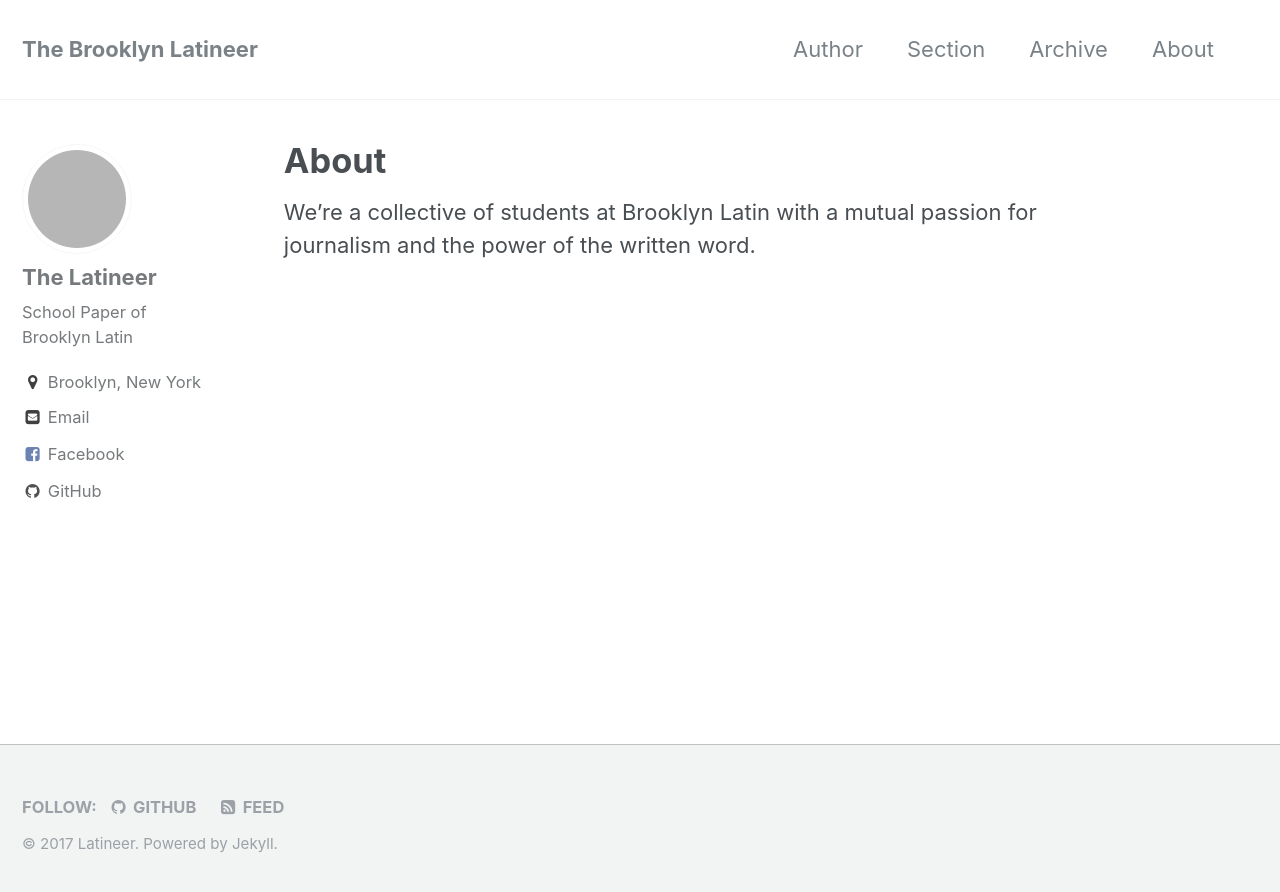
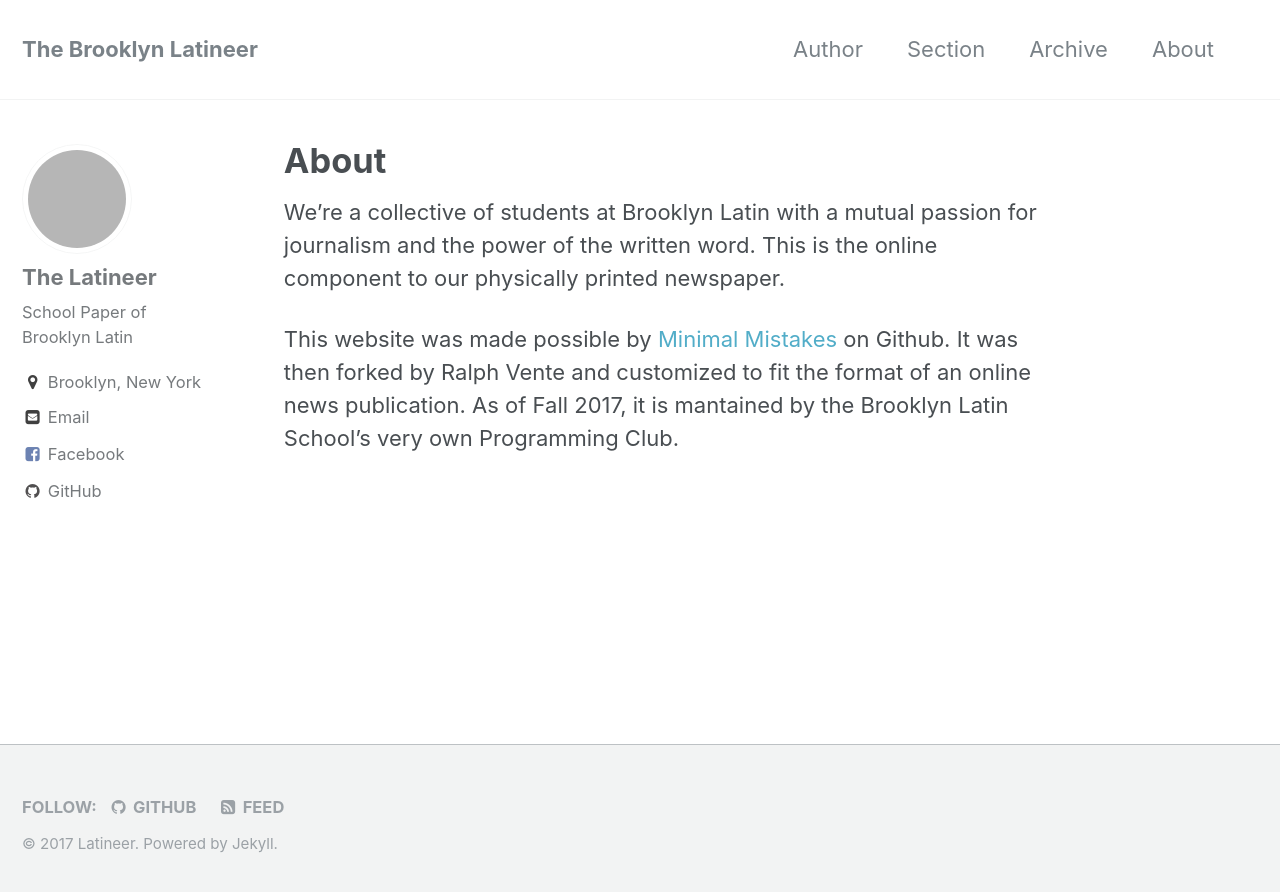
Before and after one commit to rvente/site, a Jekyll site: the page built from _pages/about.md, in a window 1280 px wide. Shown: the top 892 px of the page. Built offline with Jekyll 4.4.1, drawn with Linux system fonts in a browser that asks for light colours; grey boxes are pictures that could not be loaded.

Commit message:
Update about.md

```diff
--- a/_pages/about.md
+++ b/_pages/about.md
@@ -7,4 +7,6 @@ layouts_gallery:
 modified: 2017-02-14T14:28:13-05:00
 ---
 
-We're a collective of students at Brooklyn Latin with a mutual passion for journalism and the power of the written word.
+We're a collective of students at Brooklyn Latin with a mutual passion for journalism and the power of the written word. This is the online component to our physically printed newspaper.
+
+This website was made possible by [Minimal Mistakes](https://github.com/mmistakes/minimal-mistakes) on Github. It was then forked by Ralph Vente and customized to fit the format of an online news publication. As of Fall 2017, it is mantained by the Brooklyn Latin School's very own Programming Club.
```
